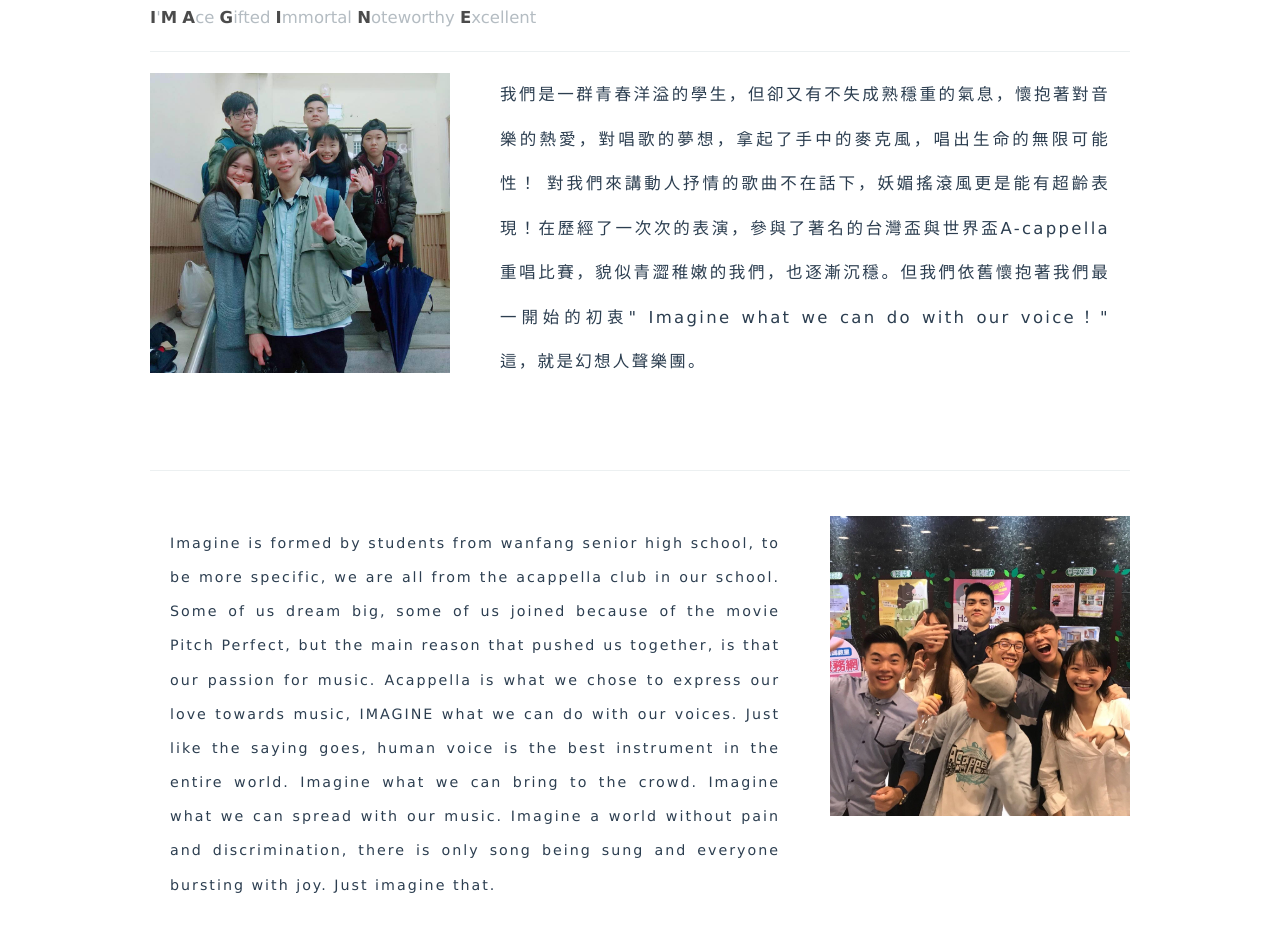
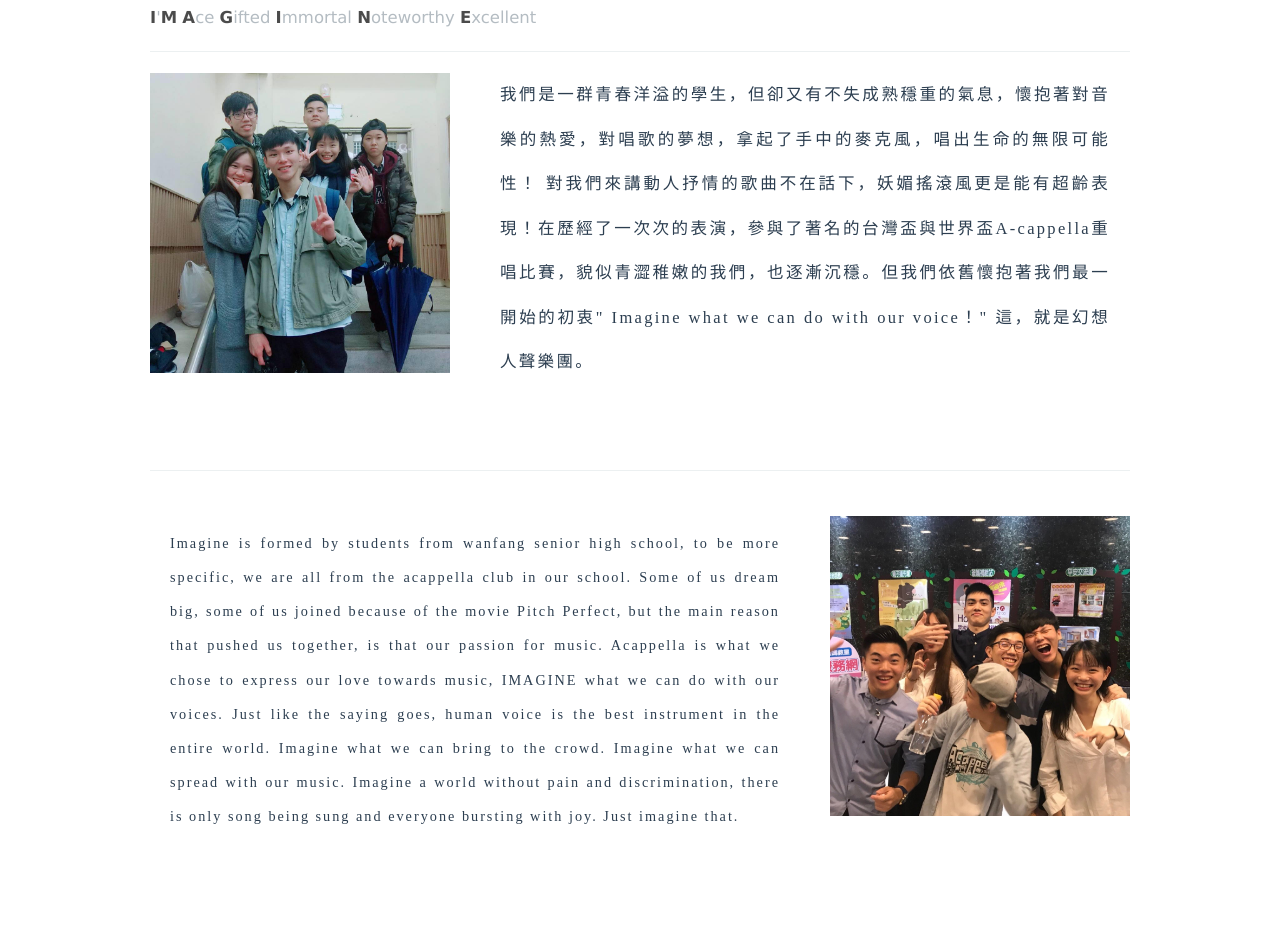
Before and after one commit to BlazeyBeats/ImagineVocalBand, a plain HTML site: page about.html in a window 1280 px wide. Shown: the part 149-1080 px from the top of the page. Drawn offline with Linux system fonts and the light colour scheme.

Commit message:
Add files via upload

```diff
--- a/css/about.css
+++ b/css/about.css
@@ -10,10 +10,13 @@
 }
 .article-chinese p{
     text-align: justify;
+    font-family: Microsoft JhengHei;
 }
 .article-english p{
     text-align: justify;
+    font-family: Microsoft JhengHei;
 }
+
 
 @media(min-width:320px){
     .middle{
@@ -24,6 +27,17 @@
         height:auto;
         margin-bottom:20px;
     }
+    .article-chinese p {
+        font-size: 0.8em;
+        line-height: 1.5;
+        letter-spacing: 0.2em;
+    }
+    .article-english p {
+        line-height: 1.5;
+        letter-spacing: 0.05em;
+        font-size: 0.8em;
+    }
+
 }
 
 @media (min-width: 345px) {
@@ -37,7 +51,14 @@
         margin-bottom:20px;
 
     }
-
+    .article-chinese p {
+        line-height: 1.4;
+        letter-spacing: 0.2em;
+    }
+    .article-english p {
+        line-height: 1.4;
+        letter-spacing: 0.05em;
+    }
 
 
 }
--- a/css/home.css
+++ b/css/home.css
@@ -1,6 +1,3 @@
-
-
-
 .whole{
     background-color:white;
     font-family:Verdana, sans-serif;
@@ -12,11 +9,13 @@
     opacity: 0.9;
 }
 .title-h{
+    margin-top:20px;
     display: flex;
     justify-content: center;
     flex-wrap: wrap;
     font-size: 3rem;
     text-align: justify;
+
 }
 .title-p{
     display: flex;
@@ -24,6 +23,7 @@
     flex-wrap: wrap;
     font-size: 1.5rem;
     text-align: justify;
+
 }
 
 .services li{
@@ -48,7 +48,13 @@
 }
 @media (min-width:320px){
 
+    .content{
 
+        margin-top:80px;
+    }
+    .homephoto {
+        margin-top:60px;
+    }
     .services ul{
         margin:0 40px 0 40px;
         padding:10px;
@@ -57,18 +63,19 @@
         text-align: center;
     }
     .title-h{
-        margin:10px;
+        margin:20px;
         font-size: 1.8em;
 
     }
     .title-p{
-        margin: 10px;
+        margin: 20px;
         font-size: .7em;
 
     }
 
 }
 @media (min-width:375px){
+
     .services ul{
         display: flex;
         justify-content: space-between;
--- a/css/navbar.css
+++ b/css/navbar.css
@@ -10,3 +10,7 @@
 .navbar-brand img {
     margin:8px;
 }
+
+@media (min-width: 768px) and (max-width: 1000px) {
+   .nav-font {font-size: 0.8em;}
+ }
```
